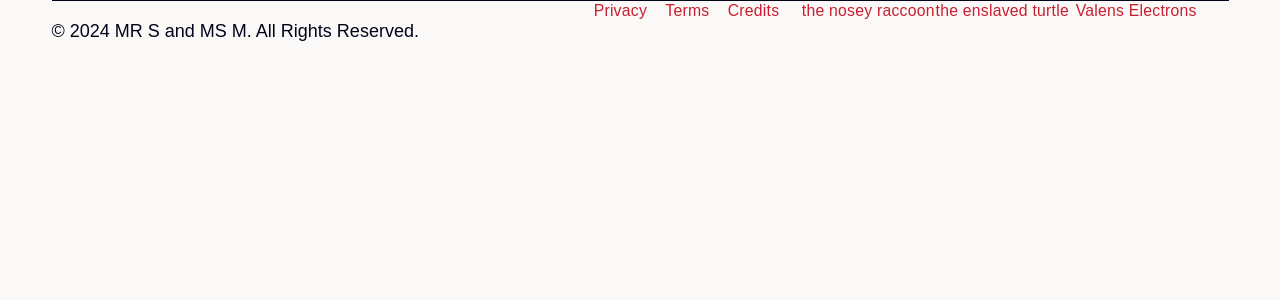
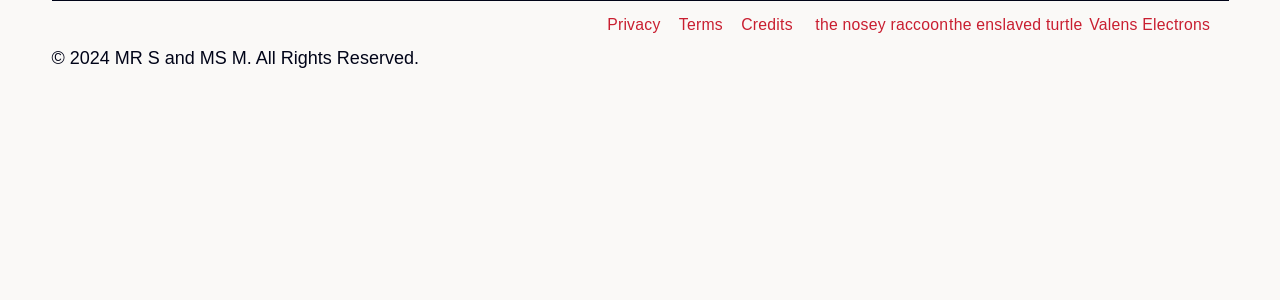
Before and after one commit to MRSandMSM/MRSandMSM.github.io, a PHP site: page / in a window 1280 px wide. Shown: the part 60-360 px from the top of the page. Run offline with PHP 8.4, Linux system fonts and the light colour scheme; some libraries are stand-ins or nearby versions.

Commit message:
Update main.css

```diff
--- a/assets/css/main.css
+++ b/assets/css/main.css
@@ -145,7 +145,7 @@ p:last-child {margin: 0}
 }
 #footer .footer-inner #footerCopy {
 	border-top: 2.25px solid #000418;
-	padding: 0 13.5px;
+	padding: 13.5px 0;
 }
 #footer .footer-inner #footerCopy .menu {
 	float: right;
@@ -219,6 +219,7 @@ p:last-child {margin: 0}
 	font-weight: 700;
 	text-transform: uppercase;
 	color: #c91e30;
+	transition: color .375s linear;
 }
 .discography #pageContent .release-type .release .fg .header a:hover {color: #9d1725}
 .discography #pageContent .release-type .release .fg .content > * {float: left}
```
